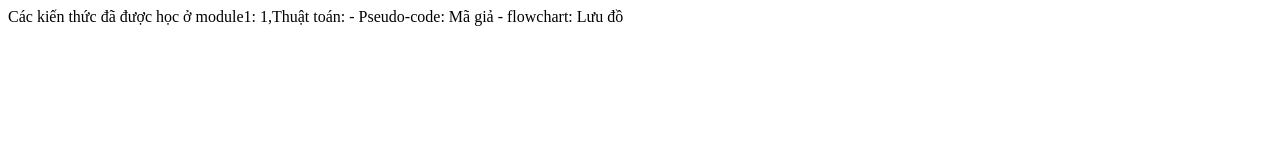
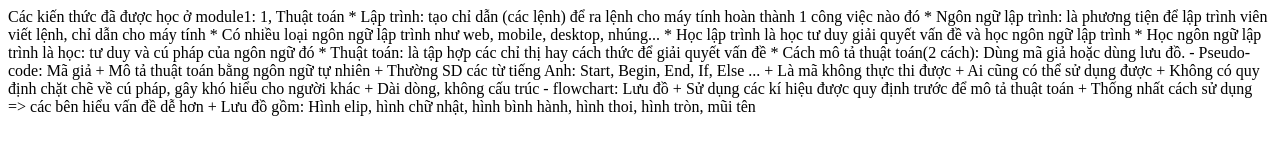
Before and after one commit to LocTM/OntaplythuyetModule1, a plain HTML site: page index.html in a window 1280 px wide. Drawn offline with Linux system fonts and the light colour scheme.

Commit message:
Ma gia, luu do

```diff
--- a/index.html
+++ b/index.html
@@ -7,9 +7,28 @@
 </head>
 <body>
 Các kiến thức đã được học ở module1:
-1,Thuật toán:
+1, Thuật toán
+* Lập trình: tạo chỉ dẫn (các lệnh) để ra lệnh cho máy tính hoàn thành 1 công việc nào đó
+* Ngôn ngữ lập trình: là phương tiện để lập trình viên viết lệnh, chỉ dẫn cho máy tính
+* Có nhiều loại ngôn ngữ lập trình như web, mobile, desktop, nhúng...
+* Học lập trình là học tư duy giải quyết vấn đề và học ngôn ngữ lập trình
+* Học ngôn ngữ lập trình là học: tư duy và cú pháp của ngôn ngữ đó
+* Thuật toán: là tập hợp các chỉ thị hay cách thức để giải quyết vấn đề
+
+* Cách mô tả thuật toán(2 cách): Dùng mã giả hoặc dùng lưu đồ.
 - Pseudo-code: Mã giả
++ Mô tả thuật toán bằng ngôn ngữ tự nhiên
++ Thường SD các từ tiếng Anh: Start, Begin, End, If, Else ...
++ Là mã không thực thi được
++ Ai cũng có thể sử dụng được
++ Không có quy định chặt chẽ về cú pháp, gây khó hiểu cho người khác
++ Dài dòng, không cấu trúc
+
 - flowchart: Lưu đồ
++ Sử dụng các kí hiệu được quy định trước để mô tả thuật toán
++ Thống nhất cách sử dụng => các bên hiểu vấn đề dễ hơn
++ Lưu đồ gồm:
+Hình elip, hình chữ nhật, hình bình hành, hình thoi, hình tròn, mũi tên
 
 
 
```
